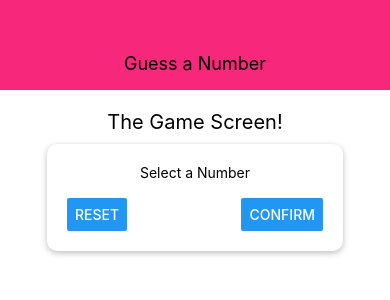
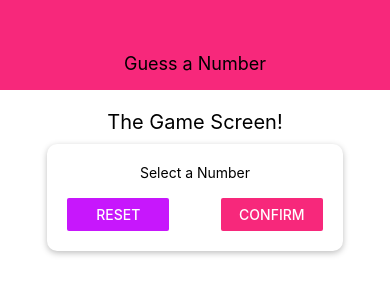
Before and after one commit to 1997808/reactnative_learn_3, a React Native app: screen / in a window 390 px wide. Shown: the top 300 px of the page. Built offline with nearby package versions, Linux system fonts and the light colour scheme.

Commit message:
colors variable

```diff
--- a/components/Header.js
+++ b/components/Header.js
@@ -1,5 +1,6 @@
 import React from 'react'
 import { View, Text, StyleSheet } from 'react-native'
+import Colors from '../constants/Colors'
 
 const Header = props => {
   return (
@@ -14,7 +15,7 @@
     width: '100%',
     height: 90,
     paddingTop: 36,
-    backgroundColor: '#f7287b',
+    backgroundColor: Colors.primary,
     alignItems: 'center',
     justifyContent: 'center'
   },
--- /dev/null
+++ b/constants/Colors.js
@@ -0,0 +1,4 @@
+export default {
+  primary: "#f7287b",
+  secondary: "#c717fc"
+}
--- a/screens/StartGameScreen.js
+++ b/screens/StartGameScreen.js
@@ -2,6 +2,7 @@
 import { View, Text, StyleSheet, TextInput, Button } from 'react-native'
 
 import Card from '../components/Card'
+import Colors from '../constants/Colors'
 
 const StartGameScreen = props =>  {
   return (
@@ -11,8 +12,12 @@
         <Text>Select a Number</Text>
         <TextInput />
         <View style={styles.buttonContainer}>
-          <Button title="Reset" onPress={() => {}}/>
-          <Button title="Confirm" onPress={() => {}}/>
+          <View style={styles.button} >
+            <Button title="Reset" onPress={() => {}} color={Colors.secondary}/>
+          </View>
+          <View style={styles.button} >
+            <Button title="Confirm" onPress={() => {}} color={Colors.primary}/>
+          </View>
         </View>
       </Card>
     </View>
@@ -41,7 +46,11 @@
     flexDirection: 'row',
     width: '100%',
     justifyContent: 'space-between'
-  }
+  },
+
+  button: {
+    width: '40%'
+  },
 })
 
 export default StartGameScreen
```
